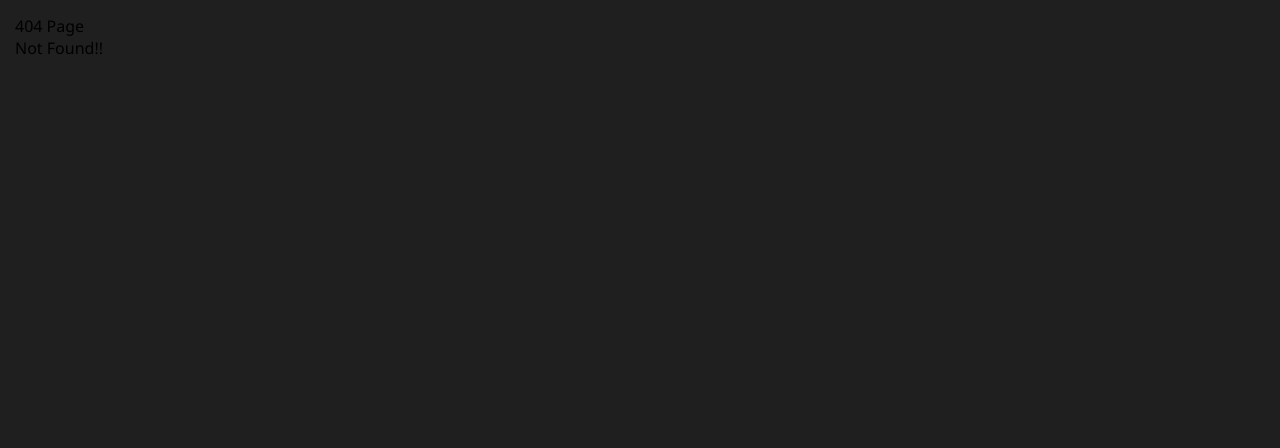
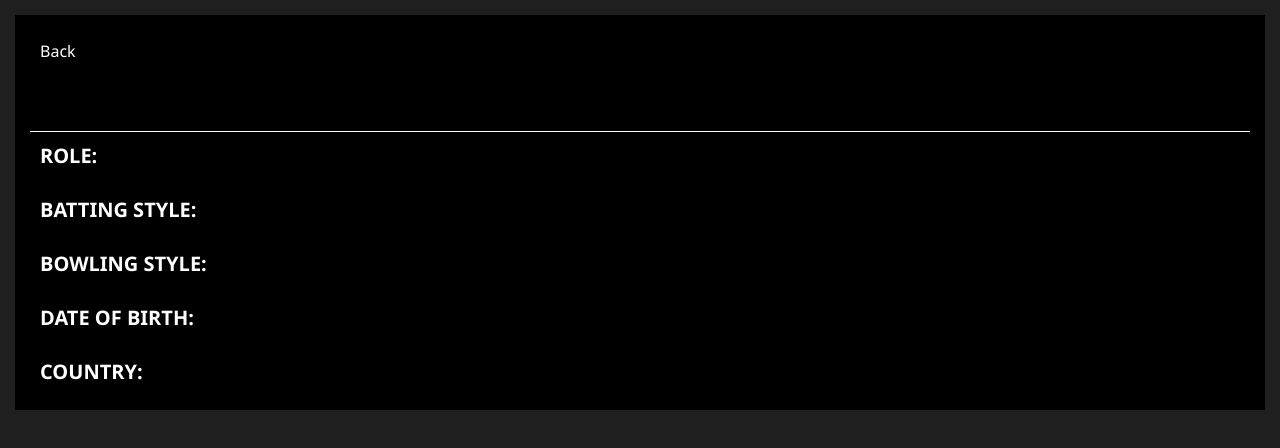
Before and after one commit to swaraj-u/icc-t20-app2, a React (Create React App) app: page /icc-t20-app2/playerProfile in a window 1280 px wide. Before the commit this address had no page. Shown: the top 448 px of the page. Built offline with nearby package versions, Linux system fonts and the light colour scheme; no server answers.

Commit message:
creating a new router for profile page

```diff
--- a/src/App.js
+++ b/src/App.js
@@ -4,6 +4,7 @@ import Signin from "./Signin";
 import Error from "./Error";
 import { useState } from 'react';
 import { BrowserRouter as Router, Route, Routes } from 'react-router-dom';
+import PlayerInfo from "./PlayerInfo";
 
 function App() {
 
@@ -18,6 +19,7 @@ function App() {
         <Route path="/home" element={<Home brightLow={brightLow} setBrightLow={setBrightLow} isLoggedIn={isLoggedIn} setIsLoggedIn={setIsLoggedIn}/>} />
         <Route path="/login" element={<Login isLoggedIn={isLoggedIn} setIsLoggedIn={setIsLoggedIn}/>} />
         <Route path="/signin" element={<Signin />} />
+        <Route path="/playerProfile" element={<PlayerInfo />} />
         <Route path="*" element={< Error />} />
       </Routes>
     </div>
--- a/src/Home.js
+++ b/src/Home.js
@@ -7,7 +7,7 @@ import LoggedIn from "./LoggedIn";
 import data from './data.json';
 import { useEffect } from 'react';
 import { useState } from 'react';
-import PlayerInfo from "./PlayerInfo";
+
 
 
 const Home = ({brightLow, setBrightLow, isLoggedIn, setIsLoggedIn}) => {
@@ -40,7 +40,6 @@ const Home = ({brightLow, setBrightLow, isLoggedIn, setIsLoggedIn}) => {
     <StandingsDiv brightLow={brightLow} setBrightLow={setBrightLow} />
     <Highlights titles={titles} eventImages={eventImages} eventNames={ eventNames2 } dates={dates2} brightLow={brightLow} setBrightLow={setBrightLow} />
     <Video brightLow={brightLow} setBrightLow={setBrightLow} />
-    <PlayerInfo brightLow={brightLow} setBrightLow={setBrightLow} />
     <Footer brightLow={brightLow} setBrightLow={setBrightLow} />
     </div>
      );
--- a/src/Navbar.js
+++ b/src/Navbar.js
@@ -173,7 +173,10 @@ const Navbar = ({ brightLow, setBrightLow}) => {
         filter:( brightLow ) ? "brightness(50%)" : "brightness(100%)",
        }}>
         <svg width="24px" height="24px" viewBox="0 0 24 24" fill="white" className="inline" aria-hidden="true"><path fill-rule="evenodd" clip-rule="evenodd" d="M15.6141 7.53122C15.6141 5.59314 14.054 4.01637 12.1367 4.01637C10.219 4.01637 8.65884 5.59314 8.65884 7.53122C8.65884 9.46892 10.219 11.0457 12.1367 11.0457C14.054 11.0457 15.6141 9.46892 15.6141 7.53122ZM17.3623 7.53126C17.3623 10.4434 15.0178 12.8125 12.1367 12.8125C9.25517 12.8125 6.91103 10.4431 6.91103 7.53126C6.91103 4.61909 9.25517 2.25 12.1367 2.25C15.0182 2.25 17.3623 4.61909 17.3623 7.53126ZM6.34741 19.5048V21.75H4.5V19.5048C4.5 18.2411 4.9199 17.0429 5.71462 16.0396C6.81004 14.6568 8.45083 13.8637 10.2163 13.8637H13.7837C14.8948 13.8637 15.9753 14.1829 16.9085 14.7868C18.5312 15.8369 19.5 17.6008 19.5 19.5048V21.75H17.6518V19.5048C17.6518 17.4 15.9161 15.6876 13.7833 15.6876H10.2159C8.08269 15.6876 6.34741 17.4 6.34741 19.5048Z" fill="white"></path></svg>LOGIN</div></Link>
-
+       <Link to="/playerProfile"><div id="profile"  style={{
+        filter:( brightLow ) ? "brightness(50%)" : "brightness(100%)",
+       }}>
+        PROFILE</div></Link>
       </div>
     </nav> );
 }
--- a/src/PlayerInfo.js
+++ b/src/PlayerInfo.js
@@ -1,7 +1,8 @@
+import { Link } from 'react-router-dom';
 import './playerInfo.css';
 import { useEffect, useState } from 'react';
 
-const PlayerInfo = ({ brightLow, setBrightLow }) => {
+const PlayerInfo = () => {
 
     const [playerName, setPlayerName] = useState('');
     const [logo, setLogo] = useState('');
@@ -34,9 +35,8 @@ const PlayerInfo = ({ brightLow, setBrightLow }) => {
     },[]);
 
 
-        return ( <div id="playerInfo" style={{
-            filter:( brightLow) ? "brightness(50%)" : "brightness(100%)",
-           }}>
+        return ( <div id="playerInfo" >
+            <Link to="/home"><div id="backOption">Back</div></Link>
             <nav>
                <p>{playerName}</p>
                <img alt="" src={logo}/>
--- a/src/navbar.css
+++ b/src/navbar.css
@@ -74,6 +74,22 @@
     color:white;
   }
   #search:hover{
+    cursor:pointer;
+    background-color: rgba(200, 201, 204,0.2);
+    border-radius:10px;
+  }
+
+  #profile{
+    font-weight:600;
+    font-size:12px;
+    display:flex;
+    justify-content:center;
+    align-items:center;
+    margin-right:10px;
+    padding:5px;
+    color:white;
+  }
+  #profile:hover{
     cursor:pointer;
     background-color: rgba(200, 201, 204,0.2);
     border-radius:10px;
--- a/src/playerInfo.css
+++ b/src/playerInfo.css
@@ -58,3 +58,16 @@
     justify-content:center;
     align-items:center;
 }
+
+#backOption{
+    padding:10px;
+    background-color:black;
+    color:white;
+    border-radius:10px;
+    display:inline-block;
+}
+
+#backOption:hover{
+    border:1px solid white;
+    cursor:pointer;
+}
```
